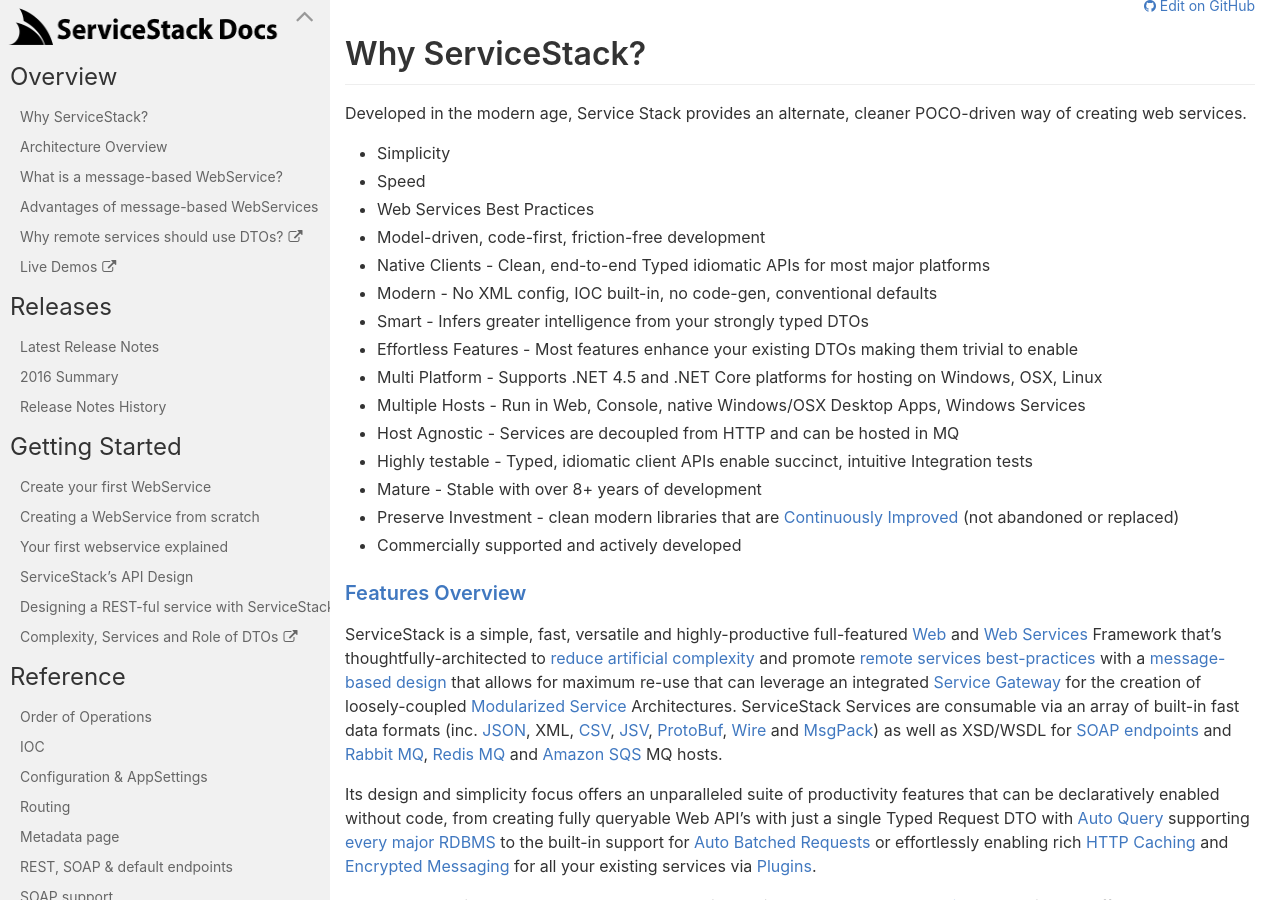
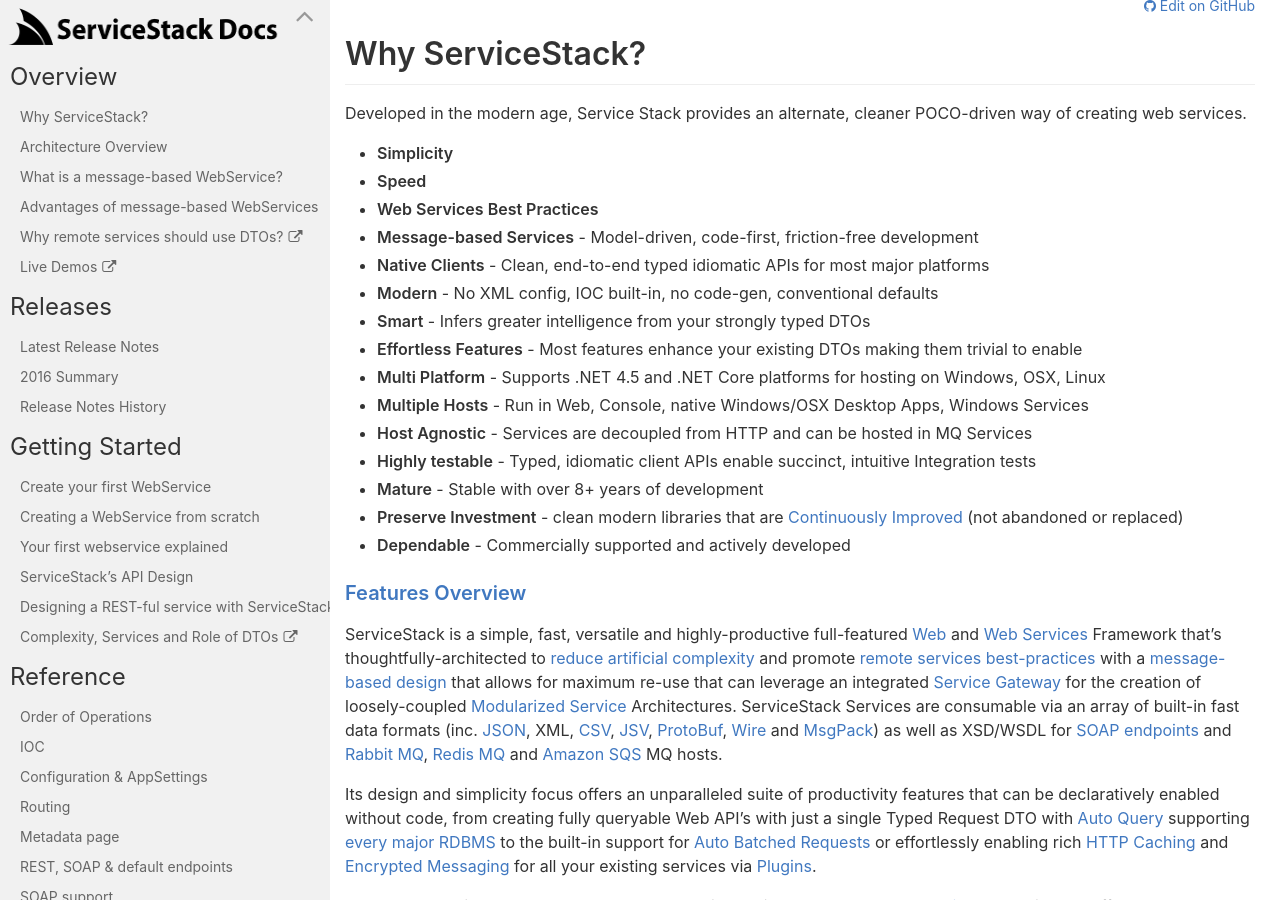
Before and after one commit to timker/docs, a Jekyll site: the page built from docs/_documentation/Why-Servicestack.md, in a window 1280 px wide and 900 px high. Built offline with Jekyll 4.4.1, drawn with Linux system fonts in a browser that asks for light colours; nearby versions of some CDN libraries.

Commit message:
add emphasis

```diff
--- a/docs/_documentation/Why-Servicestack.md
+++ b/docs/_documentation/Why-Servicestack.md
@@ -5,21 +5,21 @@
 
 Developed in the modern age, Service Stack provides an alternate, cleaner POCO-driven way of creating web services.
 
-- Simplicity
-- Speed
-- Web Services Best Practices
-- Model-driven, code-first, friction-free development
-- Native Clients - Clean, end-to-end Typed idiomatic APIs for most major platforms
-- Modern - No XML config, IOC built-in, no code-gen, conventional defaults
-- Smart - Infers greater intelligence from your strongly typed DTOs
-- Effortless Features - Most features enhance your existing DTOs making them trivial to enable
-- Multi Platform - Supports .NET 4.5 and .NET Core platforms for hosting on Windows, OSX, Linux
-- Multiple Hosts - Run in Web, Console, native Windows/OSX Desktop Apps, Windows Services
-- Host Agnostic - Services are decoupled from HTTP and can be hosted in MQ
-- Highly testable - Typed, idiomatic client APIs enable succinct, intuitive Integration tests
-- Mature - Stable with over 8+ years of development
-- Preserve Investment - clean modern libraries that are [Continuously Improved](/release-notes-history) (not abandoned or replaced)
-- Commercially supported and actively developed
+- **Simplicity**
+- **Speed**
+- **Web Services Best Practices**
+- **Message-based Services** - Model-driven, code-first, friction-free development
+- **Native Clients** - Clean, end-to-end typed idiomatic APIs for most major platforms
+- **Modern** - No XML config, IOC built-in, no code-gen, conventional defaults
+- **Smart** - Infers greater intelligence from your strongly typed DTOs
+- **Effortless Features** - Most features enhance your existing DTOs making them trivial to enable
+- **Multi Platform** - Supports .NET 4.5 and .NET Core platforms for hosting on Windows, OSX, Linux
+- **Multiple Hosts** - Run in Web, Console, native Windows/OSX Desktop Apps, Windows Services
+- **Host Agnostic** - Services are decoupled from HTTP and can be hosted in MQ Services
+- **Highly testable** - Typed, idiomatic client APIs enable succinct, intuitive Integration tests
+- **Mature** - Stable with over 8+ years of development
+- **Preserve Investment** - clean modern libraries that are [Continuously Improved](/release-notes-history) (not abandoned or replaced)
+- **Dependable** - Commercially supported and actively developed
 
 ### [Features Overview](https://servicestack.net/features)
 
```
